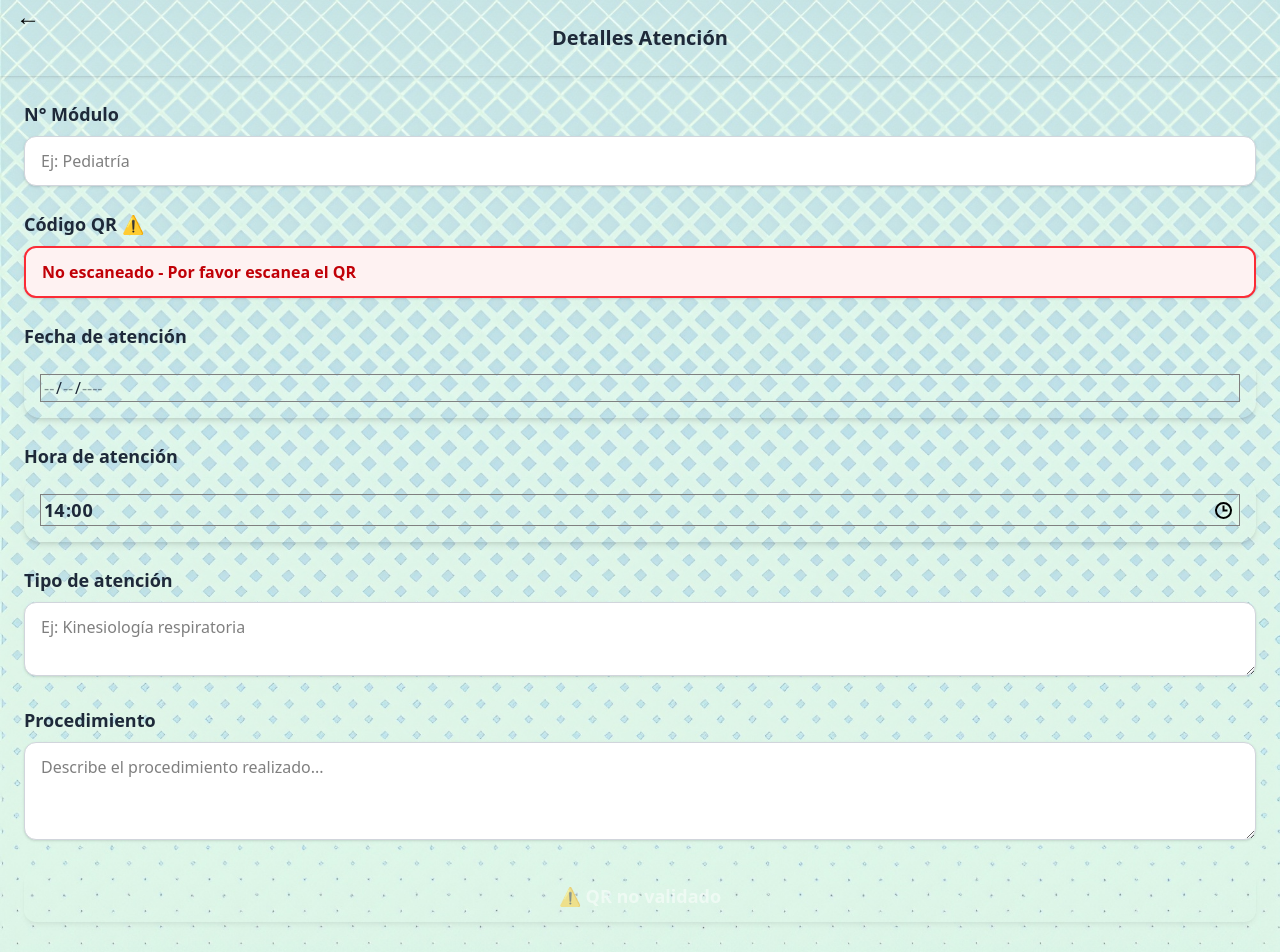
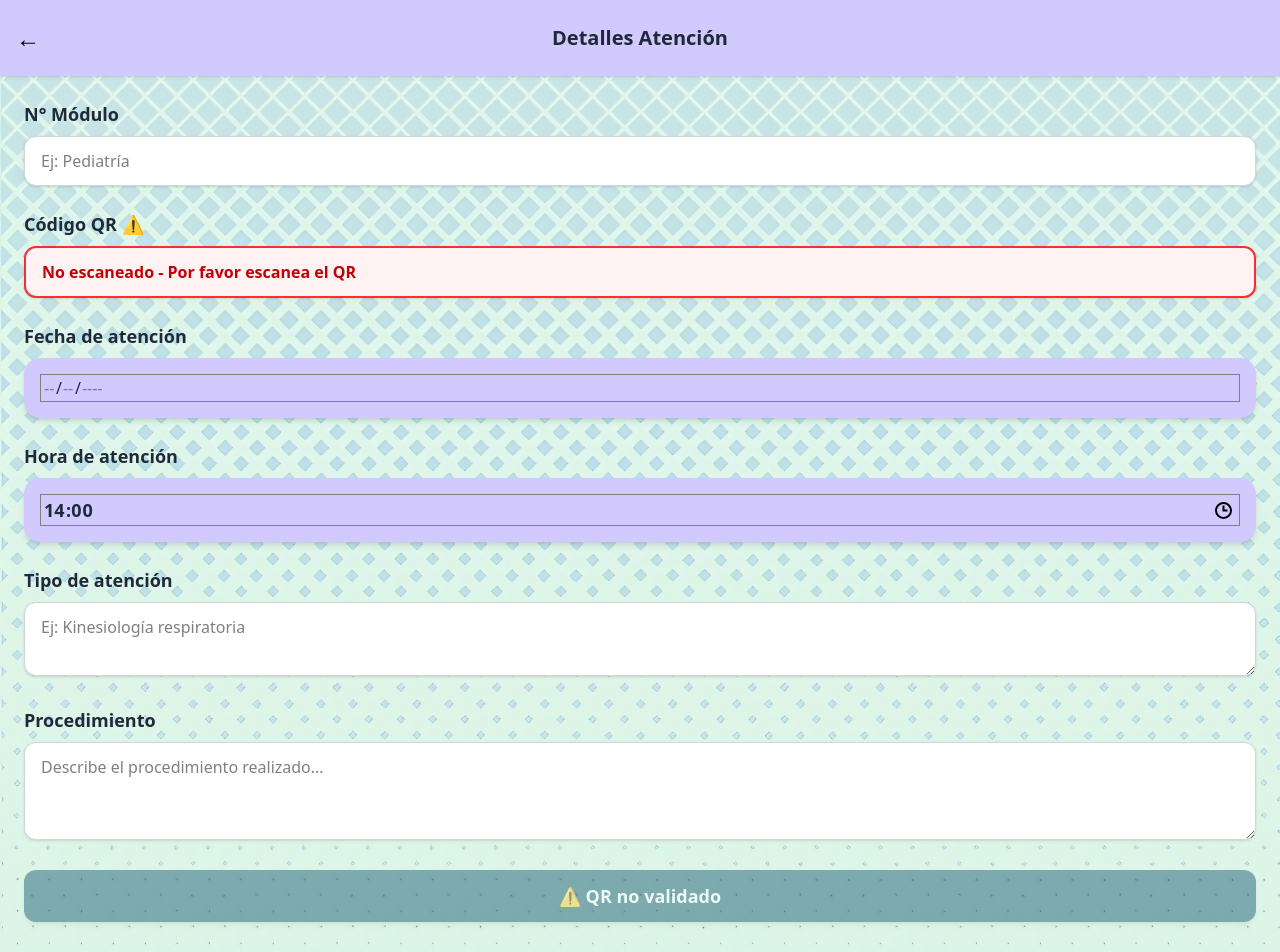
Before and after one commit to ViceVal/Proyecto-Kine, a React (Vite) app: page /detalles-atencion in a window 1280 px wide. Shown: the top 952 px of the page. Built offline with nearby package versions, Linux system fonts and the light colour scheme.

Commit message:
minor fixes

```diff
--- a/src/pages/DetallesAtencion.jsx
+++ b/src/pages/DetallesAtencion.jsx
@@ -209,10 +209,10 @@
       }}
     >
       {/* HEADER */}
-      <div className="relative w-full bg-D2C9FF py-6 text-center shadow">
+      <div className="relative w-full bg-[#D2C9FF] py-6 text-center shadow">
         <button
           onClick={() => navigate(-1)}
-          className="absolute left-4 top-12 -translate-y-12 text-black text-2xl"
+          className="absolute left-4 top-1/2 -translate-y-1/2 text-black text-2xl"
         >
           ←
         </button>
@@ -279,7 +279,7 @@
           <h3 className="text-lg font-semibold text-gray-800 mb-2">
             Fecha de atención
           </h3>
-          <div className="bg-D2C9FF rounded-2xl p-4 shadow-md">
+          <div className="bg-[#D2C9FF] rounded-2xl p-4 shadow-md">
             <DatePicker
               onChange={setFecha}
               value={fecha}
@@ -296,7 +296,7 @@
           <h3 className="text-lg font-semibold text-gray-800 mb-2">
             Hora de atención
           </h3>
-          <div className="bg-D2C9FF rounded-2xl p-4 shadow-md overflow-visible relative">
+          <div className="bg-[#D2C9FF] rounded-2xl p-4 shadow-md overflow-visible relative">
             <TimePicker
               onChange={setHora}
               value={hora}
@@ -340,7 +340,7 @@
         <button
           onClick={handleRegistrar}
           disabled={registrando || !qrValidado || validandoQr}
-          className="w-full py-3 bg-1E6176 text-white text-lg font-semibold rounded-xl shadow-md active:scale-95 transition disabled:opacity-50 disabled:cursor-not-allowed mb-10"
+          className="w-full py-3 bg-[#1E6176] text-white text-lg font-semibold rounded-xl shadow-md active:scale-95 transition disabled:opacity-50 disabled:cursor-not-allowed mb-10"
         >
           {registrando ? "⏳ Registrando..." : validandoQr ? "⏳ Validando QR..." : !qrValidado ? "⚠️ QR no validado" : "Registrar"}
         </button>
--- a/src/pages/ScanQRScreen.jsx
+++ b/src/pages/ScanQRScreen.jsx
@@ -271,10 +271,10 @@
       }}
     >
       {/* HEADER */}
-      <div className="relative w-full bg-D2C9FF py-6 text-center shadow">
+      <div className="relative w-full bg-[#D2C9FF] py-6 text-center shadow">
         <button
           onClick={() => navigate(-1)}
-          className="absolute left-4 top-12 -translate-y-12 text-black text-2xl hover:scale-110 transition"
+          className="absolute left-4 top-1/2 -translate-y-1/2 text-black text-2xl hover:scale-110 transition"
         >
           ←
         </button>
@@ -285,16 +285,19 @@
       </div>
 
       {/* CONTENIDO */}
-      <div className="flex-1 px-6 pt-6 pb-8 overflow-y-auto flex flex-col items-center justify-start">
+      <div className="flex-1 px-6 pt-6 pb-8 overflow-y-auto flex flex-col items-center justify-center">
         {/* Scanner container - SIEMPRE renderizado pero oculto si no escanea */}
         <div
           id="qr-reader"
-          className={`w-full max-w-md mb-6 rounded-xl overflow-hidden transition-all ${
+          className={`w-full max-w-md mb-6 rounded-xl overflow-hidden transition-all mx-auto ${
             scanning ? "opacity-100 min-h-80" : "opacity-0 hidden min-h-0"
           }`}
           style={{
             minHeight: scanning ? "400px" : "0px",
             border: scanning ? "2px solid #1E6176" : "none",
+            display: "flex",
+            justifyContent: "center",
+            alignItems: "center",
           }}
         />
 
@@ -303,7 +306,7 @@
           {!scanning ? (
             <button
               onClick={startScanning}
-              className="w-full py-4 bg-1E6176 text-white text-lg font-semibold rounded-xl shadow-md hover:bg-164d5e active:scale-95 transition"
+              className="w-full py-4 bg-[#1E6176] text-white text-lg font-semibold rounded-xl shadow-md hover:bg-[#164d5e] active:scale-95 transition"
             >
               Iniciar Escaneo
             </button>
```
Also changed, not shown: 2 other files (tests, documents, lock files or other folders).
